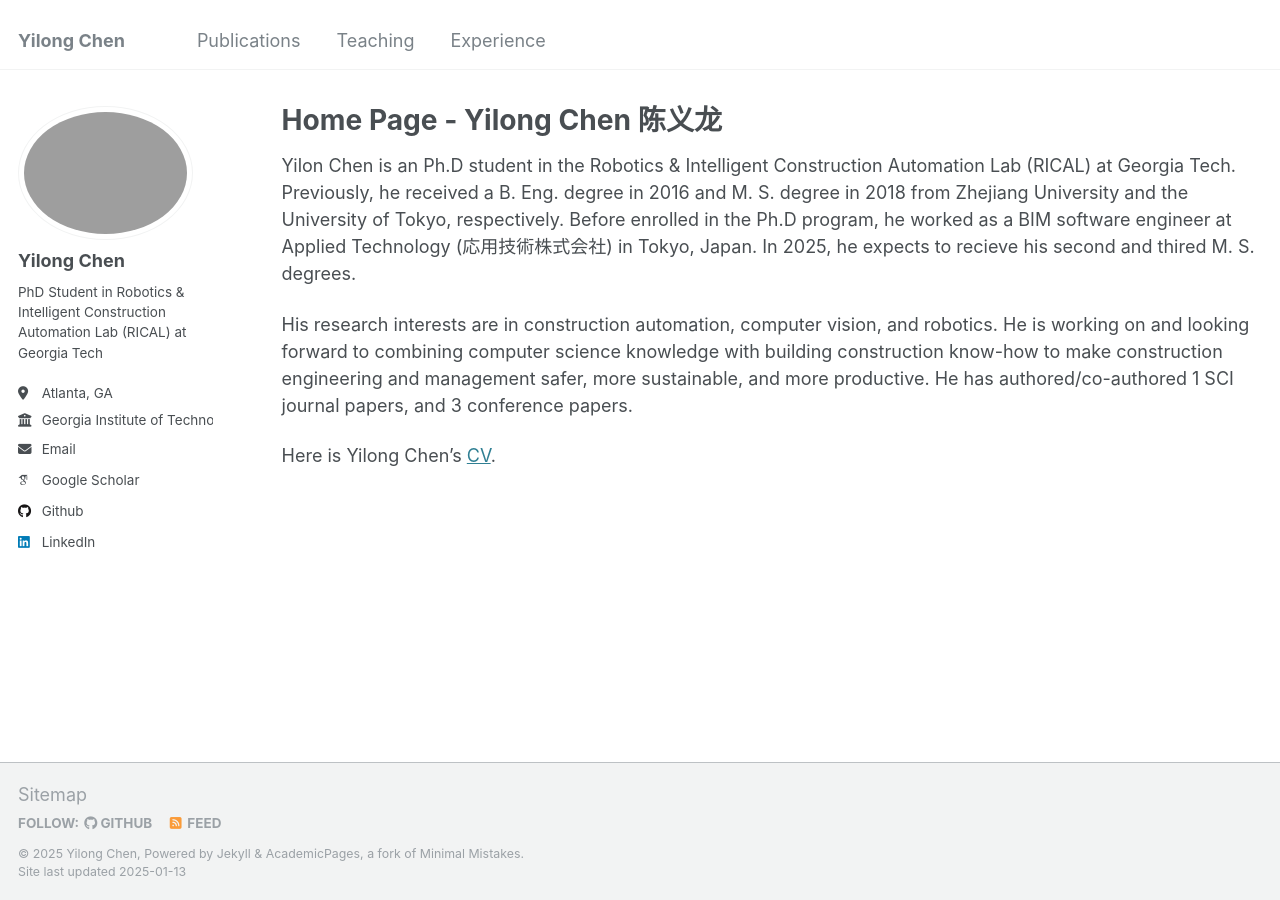
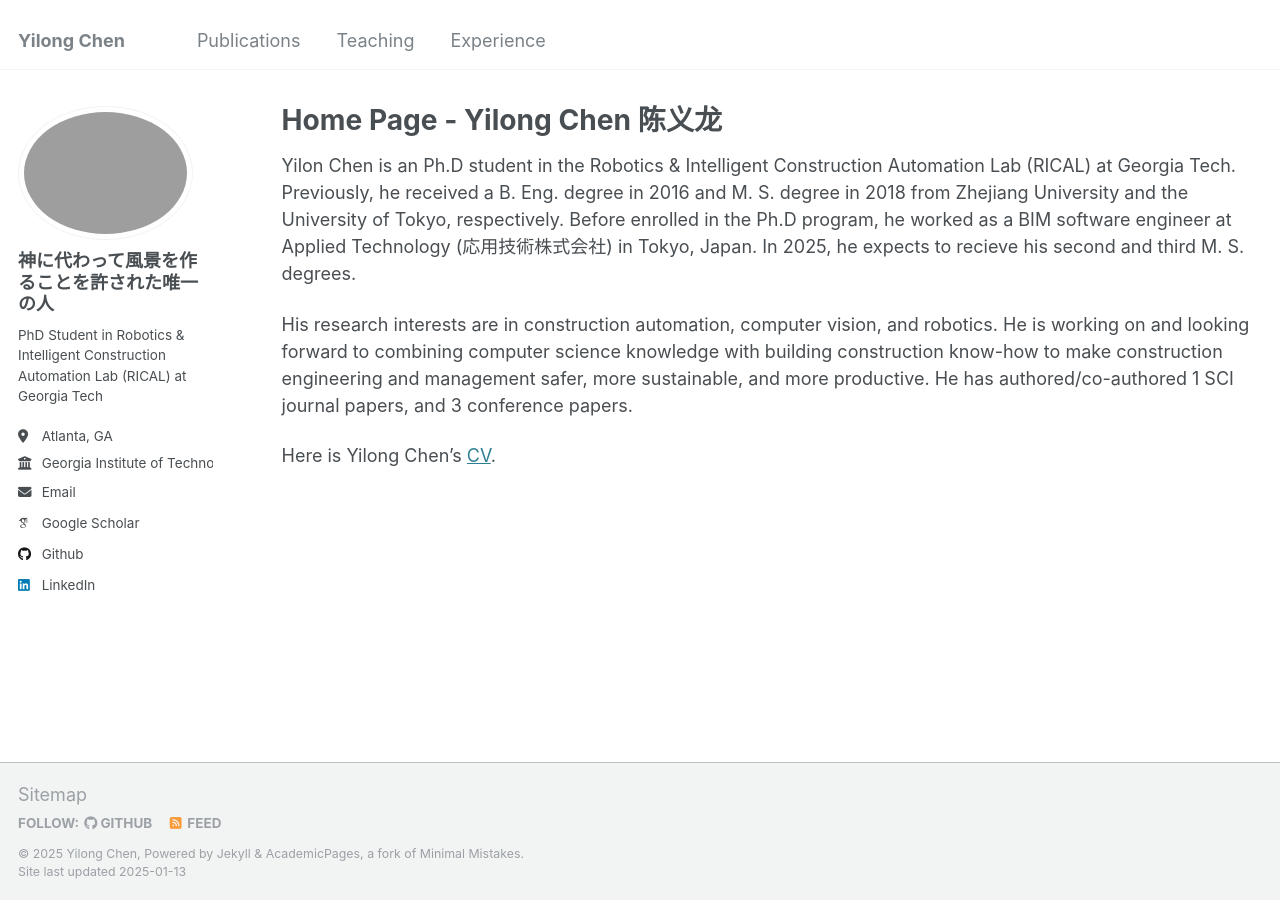
Before and after one commit to chenyilong0520/chenyilong0520.github.io, a Jekyll site: the page built from _pages/about.md, in a window 1280 px wide. Built offline with Jekyll 4.4.1, drawn with Linux system fonts in a browser that asks for light colours; some web fonts are replaced; our own code applies the rules of GitHub Pages for plain Markdown files.

Commit message:
change motto

```diff
--- a/_config.yml
+++ b/_config.yml
@@ -22,7 +22,7 @@ repository               : "chenyilong0520.github.io"
 author:
   # Biographic information
   avatar           : "IMG_20230323_174547.jpg"
-  name             : "Yilong Chen"
+  name             : "神に代わって風景を作ることを許された唯一の人"
   pronouns         : # example: "she/her"
   bio              : "PhD Student in Robotics & Intelligent Construction Automation Lab (RICAL) at Georgia Tech"
   location         : "Atlanta, GA"
--- a/_pages/about.md
+++ b/_pages/about.md
@@ -8,7 +8,7 @@ author_profile: true
 
 
 
-Yilon Chen is an Ph.D student in the Robotics & Intelligent Construction Automation Lab (RICAL) at Georgia Tech. Previously, he received a B. Eng. degree in 2016 and M. S. degree in 2018 from Zhejiang University and the University of Tokyo, respectively. Before enrolled in the Ph.D program, he worked as a BIM software engineer at Applied Technology (応用技術株式会社) in Tokyo, Japan. In 2025, he expects to recieve his second and thired M. S. degrees.
+Yilon Chen is an Ph.D student in the Robotics & Intelligent Construction Automation Lab (RICAL) at Georgia Tech. Previously, he received a B. Eng. degree in 2016 and M. S. degree in 2018 from Zhejiang University and the University of Tokyo, respectively. Before enrolled in the Ph.D program, he worked as a BIM software engineer at Applied Technology (応用技術株式会社) in Tokyo, Japan. In 2025, he expects to recieve his second and third M. S. degrees.
 
 His research interests are in construction automation, computer vision, and robotics. He is working on and looking forward to combining computer science knowledge with building construction know-how to make construction engineering and management safer, more sustainable, and more productive. He has authored/co-authored 1 SCI journal papers, and 3 conference papers.
 
```
